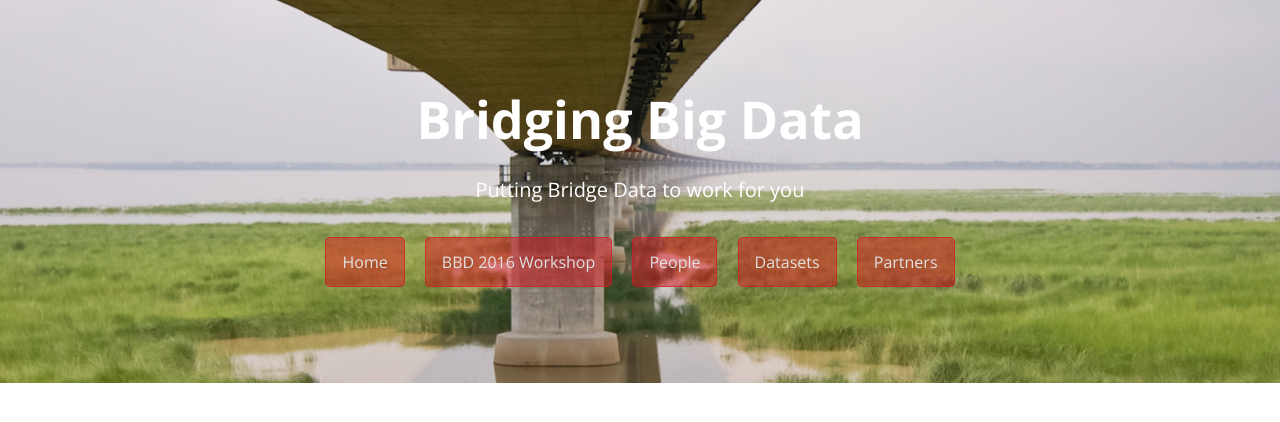
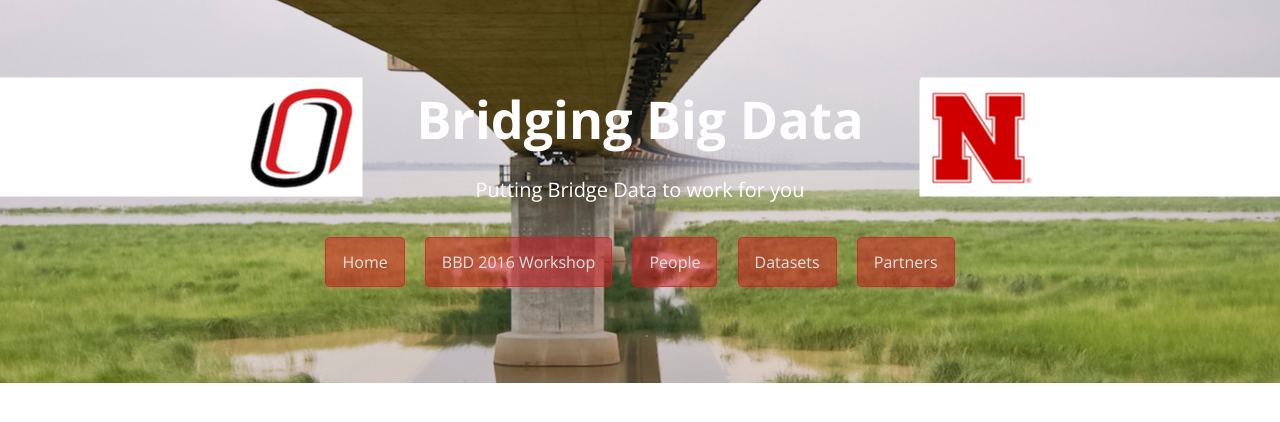
Before and after one commit to BridgingBigData/BridgingBigData.github.io, a Jekyll site: the page built from index.md, in a window 1280 px wide. Shown: the top 422 px of the page. Built offline with Jekyll 4.4.1, drawn with Linux system fonts in a browser that asks for light colours.

Commit message:
Update stylesheet.css

```diff
--- a/assets/stylesheets/stylesheet.css
+++ b/assets/stylesheets/stylesheet.css
@@ -58,7 +58,7 @@
   text-align: center;
   background-color: #fff;
   /* background-image: linear-gradient(120deg, #D71920, #8B0000); } */
-  background-image:url('../img/bridge.jpg');
+  background-image:url('../img/bridge-logo.jpg');
   background-repeat: no-repeat;
   background-position: center;
 }
```
